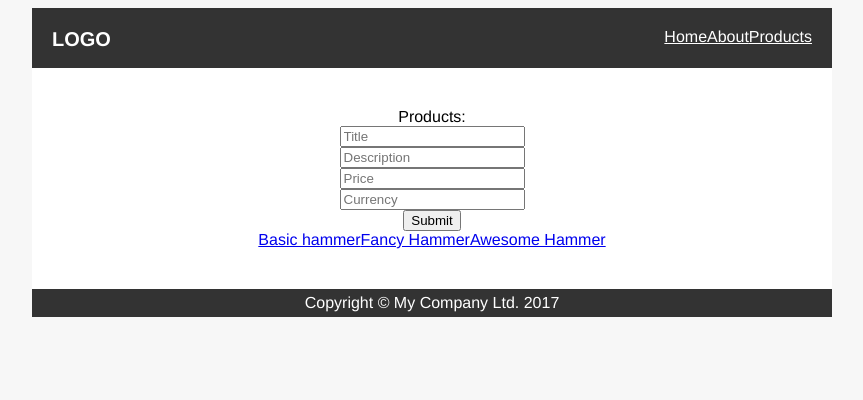
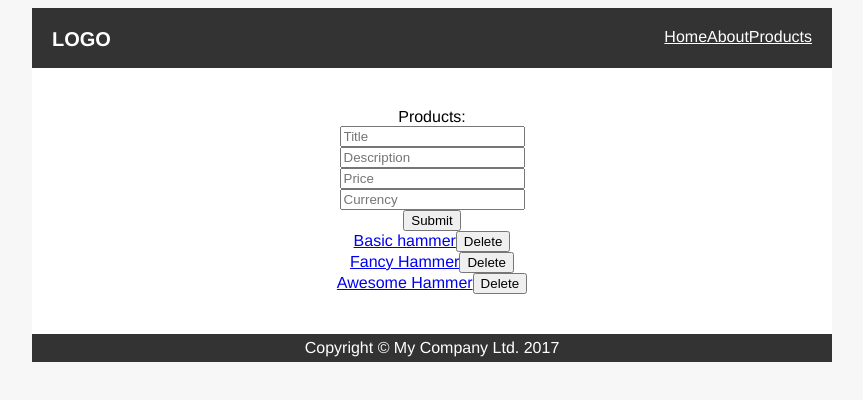
Before and after one commit to tahkapaa/react-app, a React (Create React App) app: page /products in a window 1280 px wide. Shown: the top 400 px of the page, without its empty margins (208-1071 px from the left). Built offline with nearby package versions, Linux system fonts and the light colour scheme.

Commit message:
Delete product

```diff
--- a/src/ProductForm.js
+++ b/src/ProductForm.js
@@ -62,7 +62,7 @@ class ProductForm extends Component {
         <br />
 
         <button
-          onClick={() => this.props.onSubmit(this.state)}
+          onClick={() => this.props.onSubmit(Object.assign({}, this.state))}
         >
           Submit
         </button>
--- a/src/Products.js
+++ b/src/Products.js
@@ -3,20 +3,29 @@ import { Link } from 'react-router-dom';
 
 import { connect } from 'react-redux';
 
-import { addProduct } from './actions/products';
+import {
+  addProduct,
+  deleteProduct,
+} from './actions/products';
 
 import ProductForm from './ProductForm';
 
 
 class Products extends Component {
   render() {
+    const data = this.props.data;
     const links = [];
     const keys = Object.keys(this.props.data);
     keys.forEach((id) => {
       links.push(
-        <Link to={`/products/${id}`} key={id}>
-          {this.props.data[id].title}
-        </Link>,
+        <div key={id}>
+          <Link to={`/products/${id}`}>
+            {this.props.data[id].title}
+          </Link>
+          <button onClick={() => this.props.deleteProduct(data[id])}>
+            Delete
+          </button>
+        </div>,
       );
     });
 
@@ -41,6 +50,7 @@ export default connect(
   (dispatch) => {
     return {
       addProduct: productState => dispatch(addProduct(productState)),
+      deleteProduct: product => dispatch(deleteProduct(product)),
     };
   },
 )(Products);
--- a/src/actions/products.js
+++ b/src/actions/products.js
@@ -17,3 +17,12 @@ export function updateProduct(product) {
     payload: product,
   };
 }
+
+export const PRODUCT_DELETE = 'PRODUCT_DELETE';
+
+export function deleteProduct(product) {
+  return {
+    type: PRODUCT_DELETE,
+    payload: product,
+  };
+}
--- a/src/reducers/products.js
+++ b/src/reducers/products.js
@@ -2,6 +2,7 @@ import products from '../product-data';
 import {
   PRODUCT_ADD,
   PRODUCT_UPDATE,
+  PRODUCT_DELETE,
 } from '../actions/products';
 
 
@@ -30,6 +31,14 @@ function productsReducer(state = initialState, action) {
     });
   }
 
+  if (action.type === PRODUCT_DELETE) {
+    const products = state.products;
+    delete products[action.payload.id];
+    return Object.assign({}, state, {
+      products: Object.assign({}, products),
+    });
+  }
+
   return state;
 }
 
```
